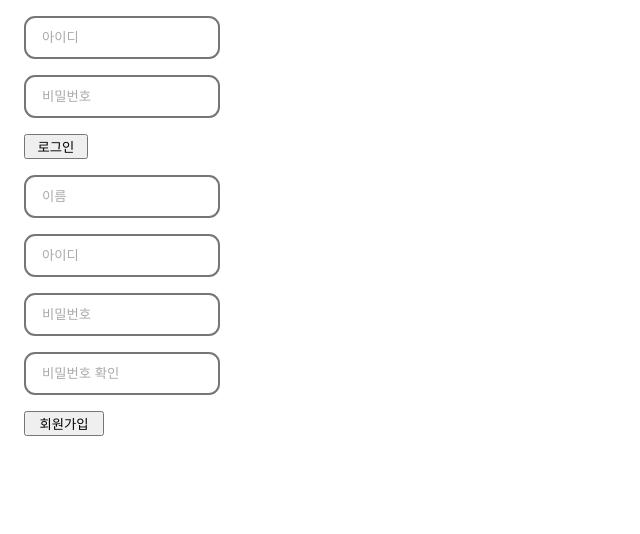
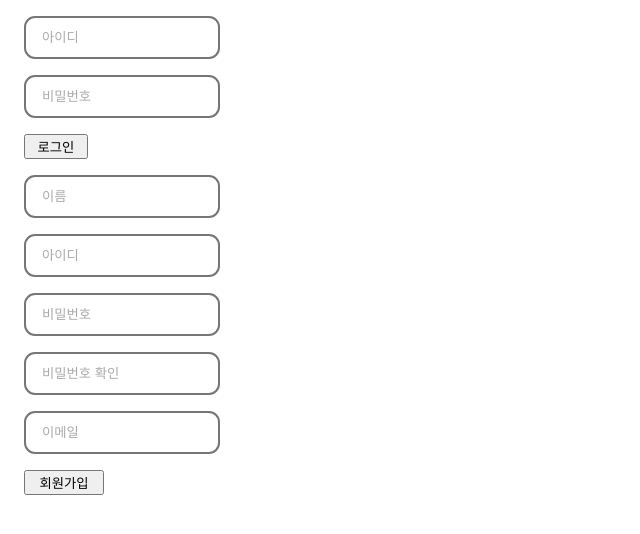
Before and after one commit to pnh135/scene-stealer, a React (Vite) app: page / in a window 1280 px wide. Shown: the top 534 px of the page, without its empty margins (0-640 px from the left). Built offline with nearby package versions, Linux system fonts and the light colour scheme.

Commit message:
Add: SignupInputs 컨포넌트에 이메일 추가

```diff
--- a/src/components/inputs/LoginInputs.jsx
+++ b/src/components/inputs/LoginInputs.jsx
@@ -31,7 +31,6 @@
         // 아이디가 비어있는지 확인
         if (!userId.trim()) {
             errors.userId = "아이디를 입력해주세요."
-
         }
 
         // 비밀번호가 비어있는지 확인
@@ -54,7 +53,7 @@
     return (
         <div>
             {/* 로그인 */}
-            <LoginInputBox onSubmit={handleLoginSubmit}>
+            <LoginInputForm onSubmit={handleLoginSubmit}>
                 <LoginInput
                     type="text"
                     name="userId"
@@ -63,6 +62,7 @@
                     placeholder="아이디"
                 />
                 {loginErrors.userId && <ErrorMessage>{loginErrors.userId}</ErrorMessage>}
+
                 <LoginInput
                     type="password"
                     name="userPw"
@@ -71,13 +71,14 @@
                     placeholder="비밀번호"
                 />
                 {loginErrors.userPw && <ErrorMessage>{loginErrors.userPw}</ErrorMessage>}
+
                 <LoginButton type="submit">로그인</LoginButton>
-            </LoginInputBox>
+            </LoginInputForm>
         </div>
     )
 }
 
-const LoginInputBox = styled.form`
+const LoginInputForm = styled.form`
     display: flex;
     flex-direction: column;
     margin: 1rem;
--- a/src/components/inputs/SignupInputs.jsx
+++ b/src/components/inputs/SignupInputs.jsx
@@ -28,12 +28,16 @@
     const handleSignupSubmit = (e) => {
         e.preventDefault();
 
-        const { userName, userPw, userPwConfirm, userEmail } = signupInput;
+        const { userName, userId, userPw, userPwConfirm, userEmail } = signupInput;
         let errors = {};
 
         // 모든 값이 입력되었는지 확인
         if (!userName.trim()) {
             errors.userName = "이름을 입력해주세요.";
+        }
+
+        if (!userId.trim()) {
+            errors.userId = "아이디를 입력해주세요."
         }
 
         if (!userPwConfirm.trim()) {
@@ -72,14 +76,13 @@
         setSignupInput((prev) => ({
             ...prev,
             [name]: value,
-        })
-        );
+        }));
     };
 
     console.log(signupInput);
     return (
         <div>
-            <SignupInputBox onSubmit={handleSignupSubmit}>
+            <SignupInputForm onSubmit={handleSignupSubmit}>
                 <SignupInput
                     type="text"
                     name="userName"
@@ -87,7 +90,8 @@
                     onChange={handleSignupChange}
                     placeholder="이름"
                 />
-                {/* {signupErrors.userName && <ErrorMessage>{signupErrors.userName}</ErrorMessage>} */}
+                {signupErrors.userName && <ErrorMessage>{signupErrors.userName}</ErrorMessage>}
+
                 <SignupInput
                     type="text"
                     name="userId"
@@ -95,7 +99,8 @@
                     onChange={handleSignupChange}
                     placeholder="아이디"
                 />
-                {/* {signupErrors.userId && <ErrorMessage>{signupErrors.userId}</ErrorMessage>} */}
+                {signupErrors.userId && <ErrorMessage>{signupErrors.userId}</ErrorMessage>}
+
                 <SignupInput
                     type="password"
                     name="userPw"
@@ -104,6 +109,7 @@
                     placeholder="비밀번호"
                 />
                 {signupErrors.userPw && <ErrorMessage>{signupErrors.userPw}</ErrorMessage>}
+
                 <SignupInput
                     type="password"
                     name="userPwConfirm"
@@ -112,14 +118,23 @@
                     placeholder="비밀번호 확인"
                 />
                 {signupErrors.userPwConfirm && <ErrorMessage>{signupErrors.userPwConfirm}</ErrorMessage>}
+
+                <SignupInput
+                    type="text"
+                    name="userEmail"
+                    value={signupInput.userEmail}
+                    onChange={handleSignupChange}
+                    placeholder="이메일"
+                />
+                {signupErrors.userEmail && <ErrorMessage>{signupErrors.userEmail}</ErrorMessage>}
                 <SignupButton type="submit">회원가입</SignupButton>
-            </SignupInputBox>
+            </SignupInputForm>
         </div>
     )
 };
 
 
-const SignupInputBox = styled.form`
+const SignupInputForm = styled.form`
     display: flex;
     flex-direction: column;
     margin: 1rem;
```
